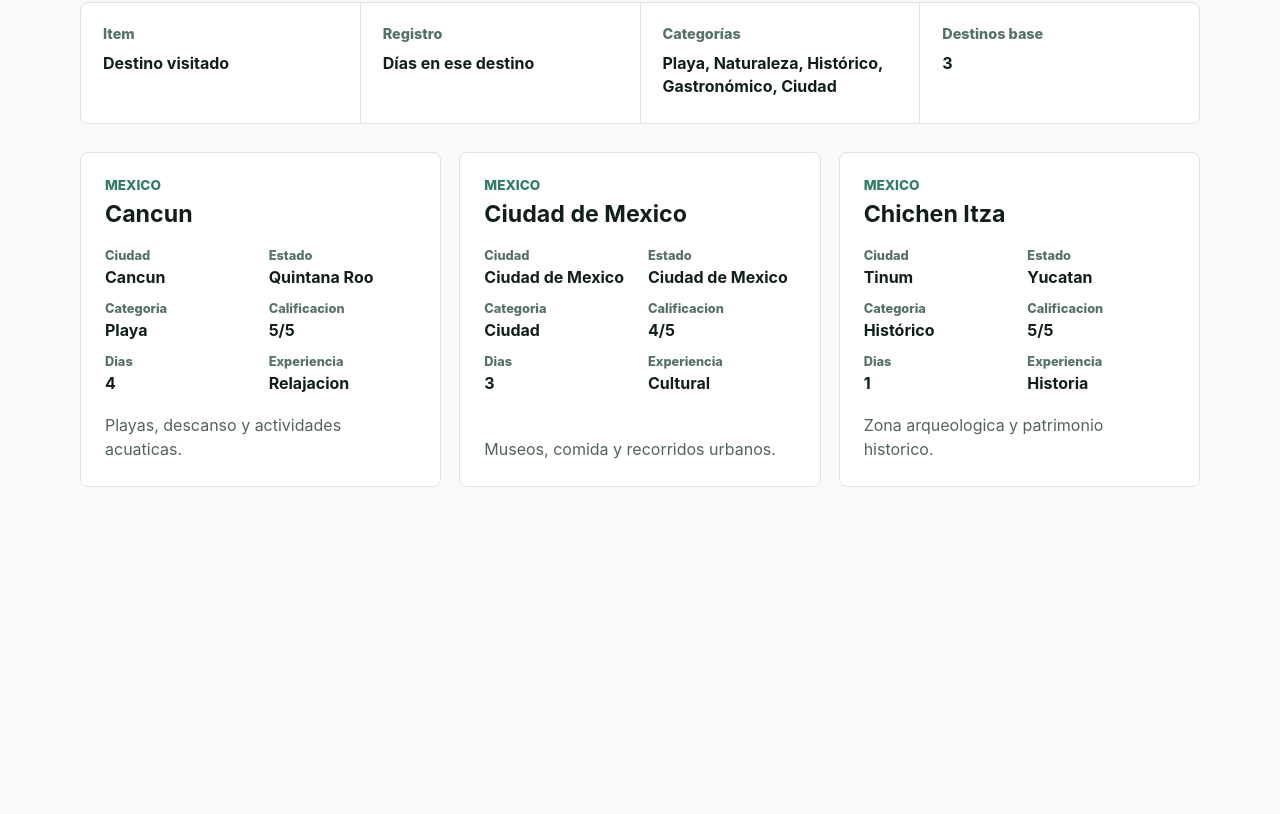
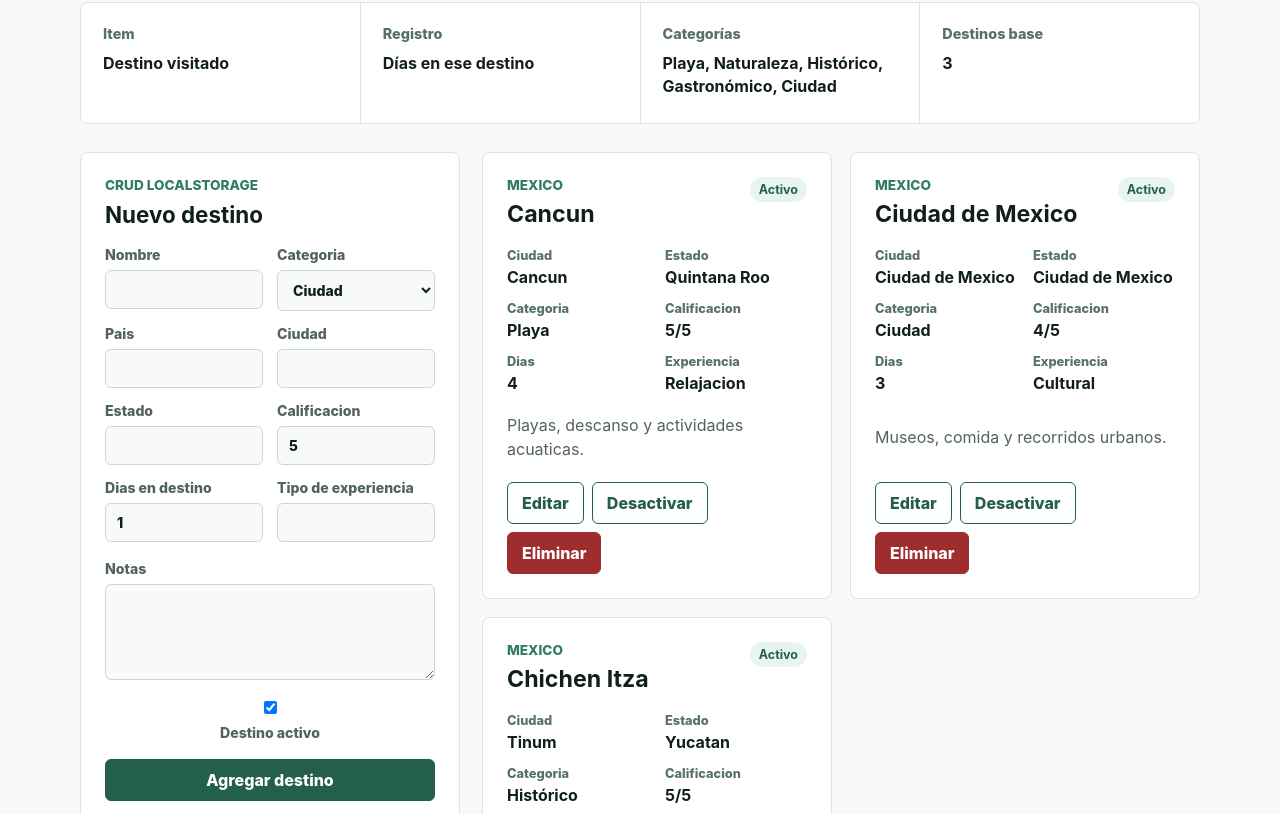
Before and after one commit to Alejand5672/Proyecto2_web, a React app in the folder frontend/: page / in a window 1280 px wide. Shown: the part 726-1540 px from the top of the page. Before the commit the page ends 1261 px from the top, so only its background shows below. Built offline with nearby package versions, Linux system fonts and the light colour scheme; the HTML template or start-up script is replaced by a standard one.

Commit message:
Implementando crud

```diff
--- a/frontend/src/App.css
+++ b/frontend/src/App.css
@@ -73,12 +73,115 @@
   line-height: 1.45;
 }
 
+.crud-layout {
+  display: grid;
+  grid-template-columns: minmax(280px, 380px) minmax(0, 1fr);
+  gap: 22px;
+  width: min(1120px, calc(100% - 40px));
+  margin: 28px auto 0;
+  align-items: start;
+}
+
+.item-form,
+.destination-card {
+  border: 1px solid #dbe5dd;
+  border-radius: 8px;
+  background: #ffffff;
+}
+
+.item-form {
+  display: flex;
+  flex-direction: column;
+  gap: 18px;
+  padding: 24px;
+}
+
+.form-header {
+  display: flex;
+  align-items: flex-start;
+  justify-content: space-between;
+  gap: 16px;
+}
+
+.form-header span {
+  display: block;
+  margin-bottom: 8px;
+  color: #2f7d62;
+  font-size: 0.85rem;
+  font-weight: 800;
+  text-transform: uppercase;
+}
+
+.form-header h2 {
+  margin: 0;
+  color: #102018;
+  font-size: 1.4rem;
+}
+
+.form-grid {
+  display: grid;
+  grid-template-columns: repeat(2, minmax(0, 1fr));
+  gap: 14px;
+}
+
+.item-form label {
+  display: flex;
+  flex-direction: column;
+  gap: 7px;
+  color: #52635c;
+  font-size: 0.88rem;
+  font-weight: 800;
+}
+
+.item-form input,
+.item-form select,
+.item-form textarea {
+  width: 100%;
+  border: 1px solid #cbd8d0;
+  border-radius: 6px;
+  padding: 10px 11px;
+  color: #102018;
+  background: #f8faf7;
+}
+
+.item-form textarea {
+  min-height: 96px;
+  resize: vertical;
+}
+
+.checkbox-field {
+  flex-direction: row;
+  align-items: center;
+}
+
+.checkbox-field input {
+  width: auto;
+}
+
+.button {
+  border: 1px solid #245f4d;
+  border-radius: 6px;
+  padding: 10px 14px;
+  color: #ffffff;
+  background: #245f4d;
+  font-weight: 800;
+  cursor: pointer;
+}
+
+.button--ghost {
+  color: #245f4d;
+  background: #ffffff;
+}
+
+.button--danger {
+  border-color: #9f2d2d;
+  background: #9f2d2d;
+}
+
 .destinations {
   display: grid;
-  grid-template-columns: repeat(3, minmax(0, 1fr));
+  grid-template-columns: repeat(2, minmax(0, 1fr));
   gap: 18px;
-  width: min(1120px, calc(100% - 40px));
-  margin: 28px auto 0;
 }
 
 .destination-card {
@@ -87,9 +190,12 @@
   gap: 20px;
   min-height: 100%;
   padding: 24px;
-  border: 1px solid #dbe5dd;
-  border-radius: 8px;
-  background: #ffffff;
+}
+
+.card-header {
+  display: flex;
+  justify-content: space-between;
+  gap: 12px;
 }
 
 .destination-card span {
@@ -106,6 +212,20 @@
   color: #102018;
   font-size: 1.45rem;
   line-height: 1.15;
+}
+
+.status {
+  align-self: flex-start;
+  border-radius: 999px;
+  padding: 5px 9px;
+  color: #9f2d2d;
+  background: #fff1f1;
+  font-size: 0.78rem;
+}
+
+.status.active {
+  color: #245f4d;
+  background: #e8f5ee;
 }
 
 .destination-card dl {
@@ -133,6 +253,13 @@
   line-height: 1.55;
 }
 
+.card-actions {
+  display: flex;
+  flex-wrap: wrap;
+  gap: 8px;
+  margin-top: auto;
+}
+
 @media (max-width: 820px) {
   .hero {
     grid-template-columns: 1fr;
@@ -150,7 +277,12 @@
     margin-top: 0;
   }
 
+  .crud-layout,
   .destinations {
     grid-template-columns: 1fr;
   }
+
+  .form-grid {
+    grid-template-columns: 1fr;
+  }
 }
--- a/frontend/src/App.jsx
+++ b/frontend/src/App.jsx
@@ -1,18 +1,62 @@
 import { useEffect, useState } from 'react'
 import heroImg from './assets/hero.png'
+import FormularioItem from './components/FormularioItem'
+import ListaItems from './components/ListaItems'
 import {
   guardarDestinos,
   obtenerDestinosGuardados,
 } from './services/destinosStorage'
-import { CATEGORIAS, obtenerCategoriaPorId } from './utils/categorias'
+import { CATEGORIAS } from './utils/categorias'
 import './App.css'
 
 function App() {
-  const [destinos] = useState(() => obtenerDestinosGuardados())
+  const [destinos, setDestinos] = useState(() => obtenerDestinosGuardados())
+  const [destinoEditando, setDestinoEditando] = useState(null)
 
   useEffect(() => {
     guardarDestinos(destinos)
   }, [destinos])
+
+  function guardarDestino(destinoGuardado) {
+    setDestinos((destinosActuales) => {
+      const existeDestino = destinosActuales.some(
+        (destino) => destino.id === destinoGuardado.id,
+      )
+
+      if (existeDestino) {
+        return destinosActuales.map((destino) =>
+          destino.id === destinoGuardado.id ? destinoGuardado : destino,
+        )
+      }
+
+      return [destinoGuardado, ...destinosActuales]
+    })
+
+    setDestinoEditando(null)
+  }
+
+  function eliminarDestino(destinoId) {
+    setDestinos((destinosActuales) =>
+      destinosActuales.filter((destino) => destino.id !== destinoId),
+    )
+
+    if (destinoEditando?.id === destinoId) {
+      setDestinoEditando(null)
+    }
+  }
+
+  function cambiarActivo(destinoId) {
+    setDestinos((destinosActuales) =>
+      destinosActuales.map((destino) =>
+        destino.id === destinoId
+          ? {
+              ...destino,
+              activo: !destino.activo,
+            }
+          : destino,
+      ),
+    )
+  }
 
   return (
     <main className="app">
@@ -48,42 +92,20 @@ function App() {
         </div>
       </section>
 
-      <section className="destinations" aria-label="Destinos registrados">
-        {destinos.map((destino) => (
-          <article className="destination-card" key={destino.id}>
-            <div>
-              <span>{destino.pais}</span>
-              <h2>{destino.nombre}</h2>
-            </div>
-            <dl>
-              <div>
-                <dt>Ciudad</dt>
-                <dd>{destino.ciudad}</dd>
-              </div>
-              <div>
-                <dt>Estado</dt>
-                <dd>{destino.estado}</dd>
-              </div>
-              <div>
-                <dt>Categoria</dt>
-                <dd>{obtenerCategoriaPorId(destino.categoriaId)?.nombre}</dd>
-              </div>
-              <div>
-                <dt>Calificacion</dt>
-                <dd>{destino.calificacion}/5</dd>
-              </div>
-              <div>
-                <dt>Dias</dt>
-                <dd>{destino.atributos.diasEnDestino}</dd>
-              </div>
-              <div>
-                <dt>Experiencia</dt>
-                <dd>{destino.atributos.tipoExperiencia}</dd>
-              </div>
-            </dl>
-            <p>{destino.atributos.notas}</p>
-          </article>
-        ))}
+      <section className="crud-layout" aria-label="Administrar destinos">
+        <FormularioItem
+          destinoEditando={destinoEditando}
+          key={destinoEditando?.id ?? 'nuevo-destino'}
+          onCancelar={() => setDestinoEditando(null)}
+          onGuardar={guardarDestino}
+        />
+
+        <ListaItems
+          destinos={destinos}
+          onCambiarActivo={cambiarActivo}
+          onEditar={setDestinoEditando}
+          onEliminar={eliminarDestino}
+        />
       </section>
     </main>
   )
--- /dev/null
+++ b/frontend/src/components/FormularioItem.jsx
@@ -0,0 +1,206 @@
+import { useState } from 'react'
+import { CATEGORIAS } from '../utils/categorias'
+import { crearDestino, destinoInicial } from '../utils/destinoModelo'
+
+const camposIniciales = {
+  nombre: '',
+  categoriaId: destinoInicial.categoriaId,
+  pais: '',
+  ciudad: '',
+  estado: '',
+  calificacion: 5,
+  diasEnDestino: 1,
+  tipoExperiencia: '',
+  notas: '',
+  activo: true,
+}
+
+function prepararCampos(destino) {
+  if (!destino) {
+    return camposIniciales
+  }
+
+  return {
+    nombre: destino.nombre,
+    categoriaId: destino.categoriaId,
+    pais: destino.pais,
+    ciudad: destino.ciudad,
+    estado: destino.estado,
+    calificacion: destino.calificacion,
+    diasEnDestino: destino.atributos.diasEnDestino,
+    tipoExperiencia: destino.atributos.tipoExperiencia,
+    notas: destino.atributos.notas,
+    activo: destino.activo,
+  }
+}
+
+function FormularioItem({ destinoEditando, onGuardar, onCancelar }) {
+  const [campos, setCampos] = useState(() => prepararCampos(destinoEditando))
+
+  function actualizarCampo(evento) {
+    const { name, type, checked, value } = evento.target
+    const nuevoValor = type === 'checkbox' ? checked : value
+
+    setCampos((camposActuales) => ({
+      ...camposActuales,
+      [name]: nuevoValor,
+    }))
+  }
+
+  function enviarFormulario(evento) {
+    evento.preventDefault()
+
+    const destino = crearDestino({
+      id: destinoEditando?.id ?? crypto.randomUUID(),
+      nombre: campos.nombre.trim(),
+      categoriaId: campos.categoriaId,
+      pais: campos.pais.trim(),
+      ciudad: campos.ciudad.trim(),
+      estado: campos.estado.trim(),
+      calificacion: Number(campos.calificacion),
+      atributos: {
+        diasEnDestino: Number(campos.diasEnDestino),
+        tipoExperiencia: campos.tipoExperiencia.trim(),
+        notas: campos.notas.trim(),
+      },
+      activo: campos.activo,
+    })
+
+    onGuardar(destino)
+    setCampos(camposIniciales)
+  }
+
+  return (
+    <form className="item-form" onSubmit={enviarFormulario}>
+      <div className="form-header">
+        <div>
+          <span>CRUD LocalStorage</span>
+          <h2>{destinoEditando ? 'Editar destino' : 'Nuevo destino'}</h2>
+        </div>
+        {destinoEditando && (
+          <button className="button button--ghost" type="button" onClick={onCancelar}>
+            Cancelar
+          </button>
+        )}
+      </div>
+
+      <div className="form-grid">
+        <label>
+          Nombre
+          <input
+            name="nombre"
+            value={campos.nombre}
+            onChange={actualizarCampo}
+            required
+          />
+        </label>
+
+        <label>
+          Categoria
+          <select
+            name="categoriaId"
+            value={campos.categoriaId}
+            onChange={actualizarCampo}
+          >
+            {CATEGORIAS.map((categoria) => (
+              <option key={categoria.id} value={categoria.id}>
+                {categoria.nombre}
+              </option>
+            ))}
+          </select>
+        </label>
+
+        <label>
+          Pais
+          <input
+            name="pais"
+            value={campos.pais}
+            onChange={actualizarCampo}
+            required
+          />
+        </label>
+
+        <label>
+          Ciudad
+          <input
+            name="ciudad"
+            value={campos.ciudad}
+            onChange={actualizarCampo}
+            required
+          />
+        </label>
+
+        <label>
+          Estado
+          <input
+            name="estado"
+            value={campos.estado}
+            onChange={actualizarCampo}
+            required
+          />
+        </label>
+
+        <label>
+          Calificacion
+          <input
+            min="1"
+            max="5"
+            name="calificacion"
+            type="number"
+            value={campos.calificacion}
+            onChange={actualizarCampo}
+            required
+          />
+        </label>
+
+        <label>
+          Dias en destino
+          <input
+            min="1"
+            name="diasEnDestino"
+            type="number"
+            value={campos.diasEnDestino}
+            onChange={actualizarCampo}
+            required
+          />
+        </label>
+
+        <label>
+          Tipo de experiencia
+          <input
+            name="tipoExperiencia"
+            value={campos.tipoExperiencia}
+            onChange={actualizarCampo}
+            required
+          />
+        </label>
+      </div>
+
+      <label>
+        Notas
+        <textarea
+          name="notas"
+          value={campos.notas}
+          onChange={actualizarCampo}
+          required
+        />
+      </label>
+
+      <label className="checkbox-field">
+        <input
+          checked={campos.activo}
+          name="activo"
+          type="checkbox"
+          onChange={actualizarCampo}
+        />
+        Destino activo
+      </label>
+
+      <button className="button" type="submit">
+        {destinoEditando ? 'Guardar cambios' : 'Agregar destino'}
+      </button>
+    </form>
+  )
+}
+
+export default FormularioItem
--- /dev/null
+++ b/frontend/src/components/ItemCard.jsx
@@ -0,0 +1,62 @@
+import { obtenerCategoriaPorId } from '../utils/categorias'
+
+function ItemCard({ destino, onEditar, onEliminar, onCambiarActivo }) {
+  const categoria = obtenerCategoriaPorId(destino.categoriaId)
+
+  return (
+    <article className="destination-card">
+      <div className="card-header">
+        <div>
+          <span>{destino.pais}</span>
+          <h2>{destino.nombre}</h2>
+        </div>
+        <strong className={destino.activo ? 'status active' : 'status'}>
+          {destino.activo ? 'Activo' : 'Inactivo'}
+        </strong>
+      </div>
+
+      <dl>
+        <div>
+          <dt>Ciudad</dt>
+          <dd>{destino.ciudad}</dd>
+        </div>
+        <div>
+          <dt>Estado</dt>
+          <dd>{destino.estado}</dd>
+        </div>
+        <div>
+          <dt>Categoria</dt>
+          <dd>{categoria?.nombre}</dd>
+        </div>
+        <div>
+          <dt>Calificacion</dt>
+          <dd>{destino.calificacion}/5</dd>
+        </div>
+        <div>
+          <dt>Dias</dt>
+          <dd>{destino.atributos.diasEnDestino}</dd>
+        </div>
+        <div>
+          <dt>Experiencia</dt>
+          <dd>{destino.atributos.tipoExperiencia}</dd>
+        </div>
+      </dl>
+
+      <p>{destino.atributos.notas}</p>
+
+      <div className="card-actions">
+        <button className="button button--ghost" type="button" onClick={onEditar}>
+          Editar
+        </button>
+        <button className="button button--ghost" type="button" onClick={onCambiarActivo}>
+          {destino.activo ? 'Desactivar' : 'Activar'}
+        </button>
+        <button className="button button--danger" type="button" onClick={onEliminar}>
+          Eliminar
+        </button>
+      </div>
+    </article>
+  )
+}
+
+export default ItemCard
--- /dev/null
+++ b/frontend/src/components/ListaItems.jsx
@@ -0,0 +1,19 @@
+import ItemCard from './ItemCard'
+
+function ListaItems({ destinos, onEditar, onEliminar, onCambiarActivo }) {
+  return (
+    <section className="destinations" aria-label="Destinos registrados">
+      {destinos.map((destino) => (
+        <ItemCard
+          destino={destino}
+          key={destino.id}
+          onCambiarActivo={() => onCambiarActivo(destino.id)}
+          onEditar={() => onEditar(destino)}
+          onEliminar={() => onEliminar(destino.id)}
+        />
+      ))}
+    </section>
+  )
+}
+
+export default ListaItems
```
Also changed, not shown: 1 other file (tests, documents, lock files or other folders).
